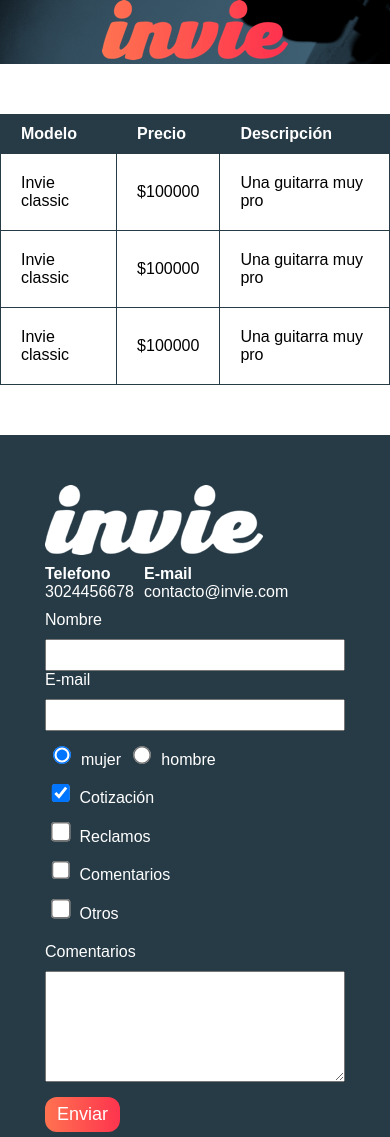
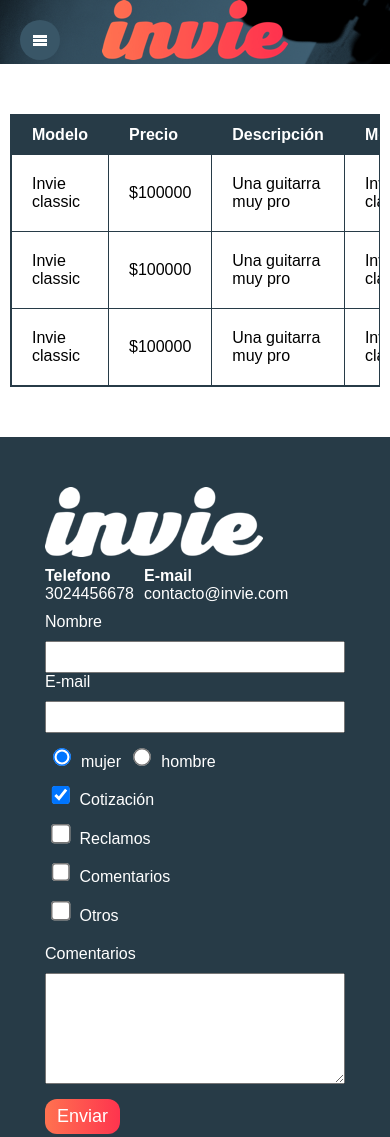
Before and after one commit to alfonsorognoni/invie-responsive, a plain HTML site: page precios.html in a window 390 px wide. Shown: the top 1137 px of the page. Drawn offline with Linux system fonts and the light colour scheme; files whose address does not match are found by name; a web font is replaced by a local one.

Commit message:
tabla precios

```diff
--- a/css/invie.css
+++ b/css/invie.css
@@ -328,6 +328,7 @@ input:focus, textarea:focus {
   left: 20px;
   top: 20px;
   z-index: 3;
+  color: white;
 }
 
 /* tablet */
@@ -379,6 +380,16 @@ input:focus, textarea:focus {
     padding: 0px;
   }
   /**** END GUTARRAS ****/
+
+  /*** PRECIOS ***/
+  .tabla {
+    margin: 50px 10px;
+  }
+  .tabla .contenedor {
+    overflow: auto;
+    border: 1px solid #273b47;
+  }
+  /*** END PRECIOS ***/
 }
 
 @media screen and (max-width: 767px) {
@@ -436,6 +447,10 @@ input:focus, textarea:focus {
 }
 
 @media screen and (max-width: 500px) {
+  .header,
+  .header .contenedor {
+    position: static;
+  }
   .portada .contenedor {
     position: static;
   }
--- /dev/null
+++ b/js/main.js
@@ -0,0 +1,24 @@
+var consulta = window.matchMedia('(max-width: 500px)');
+consulta.addListener(mediaQuery);
+
+function toggleMenu () {
+  $menu.classList.toggle('active')
+}
+var $burguerButton = document.getElementById('burguer-button');
+var $menu = document.getElementById('menu');
+
+function mediaQuery() {
+  if (consulta.matches) {
+    $burguerButton.addEventListener('touchstart', toggleMenu)
+  } else {
+    $burguerButton.removeEventListener('touchstart', toggleMenu)
+  }
+}
+
+mediaQuery();
+
+var bLazy = new Blazy({
+  selector: 'img'
+});
+
+// $menu.classList.toggle('active')
--- a/precios.html
+++ b/precios.html
@@ -3,6 +3,7 @@
   <head>
     <title>Precios de tus mejores guitarras!!</title>
     <meta charset="utf-8"/>
+    <meta name="viewport" content="width=device-width, initial-scale=1, user-scalable=no"/>
     <link href='https://fonts.googleapis.com/css?family=Montserrat:400,700|Allerta' rel='stylesheet' type='text/css'>
     <link rel="stylesheet" href="css/invie.css"/>
   </head>
@@ -12,7 +13,8 @@
         <figure class="logotipo"> <!-- logotipo -->
           <img src="images/invie.png" width="186" height="60" alt="Invie logotipo"/>
         </figure>
-        <nav class="menu"> <!-- menu -->
+        <span class="burguer-button icon-menu" id="burguer-button"></span>
+        <nav class="menu" id="menu"> <!-- menu -->
           <ul>
             <li>
               <a href="index.html">Home</a>
@@ -35,10 +37,16 @@
               <th>Modelo</th>
               <th>Precio</th>
               <th>Descripción</th>
+              <th>Modelo</th>
+              <th>Precio</th>
+              <th>Descripción</th>
             </tr>
           </thead>
           <tbody>
             <tr>
+              <td>Invie classic</td>
+              <td>$100000</td>
+              <td>Una guitarra muy pro</td>
               <td>Invie classic</td>
               <td>$100000</td>
               <td>Una guitarra muy pro</td>
@@ -47,8 +55,14 @@
               <td>Invie classic</td>
               <td>$100000</td>
               <td>Una guitarra muy pro</td>
+              <td>Invie classic</td>
+              <td>$100000</td>
+              <td>Una guitarra muy pro</td>
             </tr>
             <tr>
+              <td>Invie classic</td>
+              <td>$100000</td>
+              <td>Una guitarra muy pro</td>
               <td>Invie classic</td>
               <td>$100000</td>
               <td>Una guitarra muy pro</td>
@@ -101,5 +115,7 @@
         </form>
       </div>
     </footer>
+    <script src="./js/blazy.min.js" charset="utf-8"></script>
+    <script src="./js/main.js" charset="utf-8"></script>
   </body>
 </html>
```
Also changed, not shown: index.html (+1 -26 lines).
